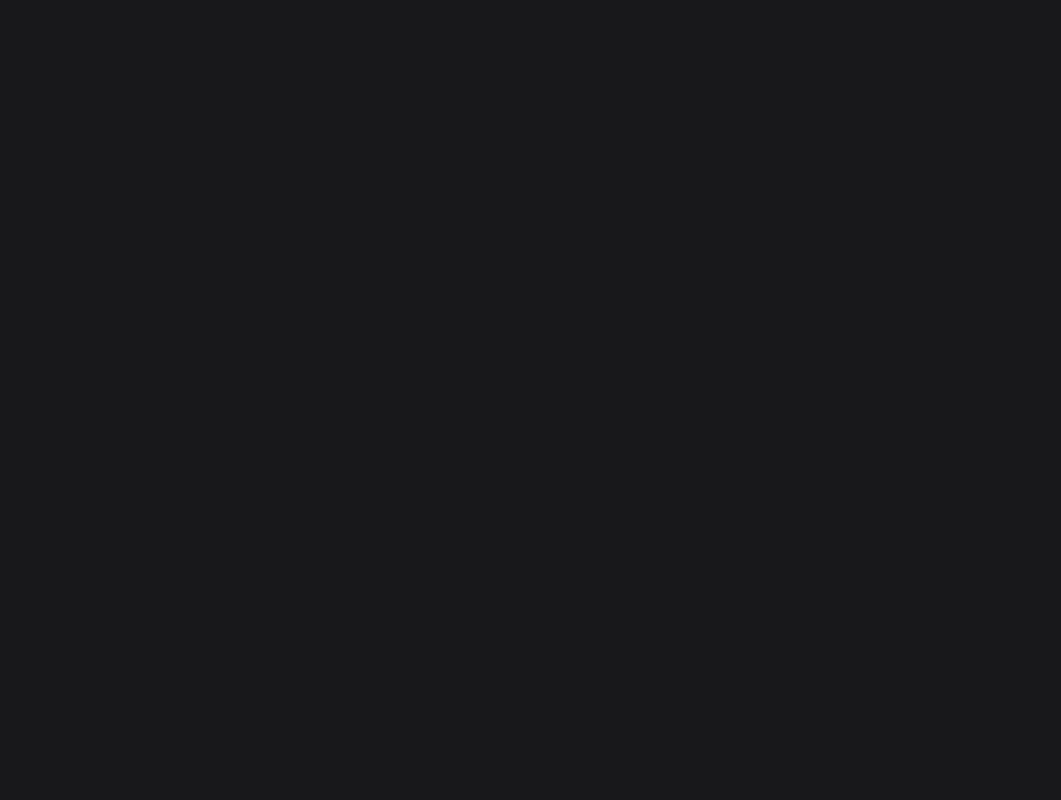
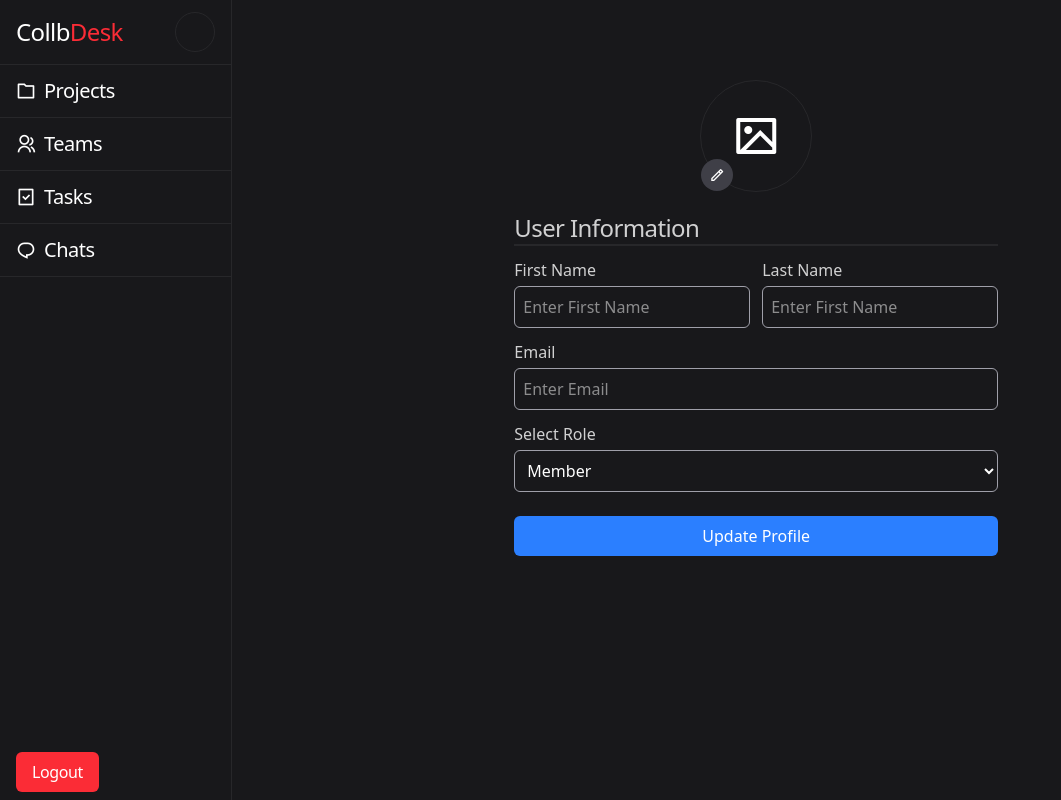
Before and after one commit to navneetnavneetnavneet/CollabDesk, a React (Vite) app in the folder Frontend/: page /edit-profile in a window 1280 px wide. Before the commit this address had no page. Shown: the whole page, without its empty margins (0-1061 px from the left). Built offline with nearby package versions, Linux system fonts and the light colour scheme.

Commit message:
edit profile page ui is done

```diff
--- a/Frontend/src/components/layout/DesktopSidebar.jsx
+++ b/Frontend/src/components/layout/DesktopSidebar.jsx
@@ -1,14 +1,18 @@
 import React from "react";
-import { Link } from "react-router-dom";
+import { Link, useNavigate } from "react-router-dom";
 
 const DesktopSidebar = () => {
+  const navigate = useNavigate();
   return (
     <aside className="relative w-72 h-full hidden sm:flex flex-col border-r border-zinc-800">
       <div className="w-full px-4 py-3 border-b border-zinc-800 flex items-center justify-between">
         <h1 className="text-2xl font-medium tracking-tight leading-none">
           Collb<span className="text-red-500">Desk</span>
         </h1>
-        <div className="w-10 h-10 rounded-full border border-zinc-800 overflow-hidden cursor-pointer"></div>
+        <div
+          onClick={() => navigate("/profile")}
+          className="w-10 h-10 rounded-full border border-zinc-800 overflow-hidden cursor-pointer"
+        ></div>
       </div>
       <Link
         to="/projects"
--- a/Frontend/src/pages/CreateNewProject.jsx
+++ b/Frontend/src/pages/CreateNewProject.jsx
@@ -3,7 +3,7 @@ import React from "react";
 const CreateNewProject = () => {
   return (
     <div className="w-full h-full">
-      <div className="w-full md:w-2/3 mx-auto px-4 sm:px-10 flex flex-col gap-5 pt-10 md:pt-20">
+      <div className="w-full md:w-2/3 lg:w-1/2 mx-auto px-4 sm:px-10 flex flex-col gap-5 pt-10 md:pt-20">
         <h1 className="text-2xl font-medium tracking-tight text-center">
           Create New Project
         </h1>
--- /dev/null
+++ b/Frontend/src/pages/EditProfile.jsx
@@ -0,0 +1,112 @@
+import React from "react";
+
+const EditProfile = () => {
+  return (
+    <div className="w-full h-full px-4 sm:px-10 text-white">
+      <div className="w-full md:w-2/3 lg:w-1/2 mx-auto pt-10 sm:pt-20 flex flex-col gap-5 items-center">
+        <div className="relative w-20 sm:w-28 h-20 sm:h-28 flex items-center justify-center rounded-full border border-zinc-800">
+          <i class="ri-image-line text-3xl sm:text-5xl font-thin"></i>
+          <div className="absolute bottom-0 left-0 w-6 sm:w-8 h-6 sm:h-8 rounded-full bg-zinc-700 flex items-center justify-center cursor-pointer">
+            <i className="ri-pencil-line"></i>
+          </div>
+          {/* <img
+            className="w-full h-full object-cover rounded-full"
+            src=""
+            alt=""
+          /> */}
+        </div>
+        <div className="w-full">
+          <h1 className="text-2xl font-normal tracking-tight opacity-80">
+            User Information
+          </h1>
+          <div className="w-full h-[2px] bg-zinc-800"></div>
+          <form className="w-full flex flex-col gap-3 pt-3">
+            <div className="w-full flex gap-3">
+              <div className="w-1/2 flex flex-col gap-1">
+                <label
+                  className="text-base font-normal opacity-80"
+                  htmlFor="firstName"
+                >
+                  First Name
+                </label>
+                <input
+                  id="firstName"
+                  name="firstName"
+                  type="text"
+                  placeholder="Enter First Name"
+                  className="w-full px-2 py-2 rounded-md outline-none border border-zinc-400"
+                />
+              </div>
+              <div className="w-1/2 flex flex-col gap-1">
+                <label
+                  className="text-base font-normal opacity-80"
+                  htmlFor="lastName"
+                >
+                  Last Name
+                </label>
+                <input
+                  id="lastName"
+                  name="lastName"
+                  type="text"
+                  placeholder="Enter First Name"
+                  className="w-full px-2 py-2 rounded-md outline-none border border-zinc-400"
+                />
+              </div>
+            </div>
+            <div className="flex flex-col gap-1">
+              <label
+                className="text-base font-normal opacity-80"
+                htmlFor="email"
+              >
+                Email
+              </label>
+              <input
+                id="email"
+                name="email"
+                type="email"
+                placeholder="Enter Email"
+                className="w-full px-2 py-2 rounded-md outline-none border border-zinc-400"
+              />
+            </div>
+            <div className="flex flex-col gap-1">
+              <label
+                className="text-base font-normal opacity-80"
+                htmlFor="role"
+              >
+                Select Role
+              </label>
+              <select
+                id="role"
+                className="w-full px-2 py-2 rounded-md outline-none border border-zinc-400"
+              >
+                <option
+                  value="member"
+                  className="text-base font-normal opacity-80 text-black tracking-tight"
+                >
+                  Member
+                </option>
+                <option
+                  value="admin"
+                  className="text-base font-normal opacity-80 text-black tracking-tight"
+                >
+                  Admin
+                </option>
+                <option
+                  value="manager"
+                  className="text-base font-normal opacity-80 text-black tracking-tight"
+                >
+                  Manager
+                </option>
+              </select>
+            </div>
+            <button className="w-full mt-3 px-2 py-2 rounded-md text-white bg-blue-500 hover:bg-blue-600 duration-300 cursor-pointer">
+              Update Profile
+            </button>
+          </form>
+        </div>
+      </div>
+    </div>
+  );
+};
+
+export default EditProfile;
--- a/Frontend/src/pages/Profile.jsx
+++ b/Frontend/src/pages/Profile.jsx
@@ -7,7 +7,7 @@ const Profile = () => {
   return (
     <div className="w-full h-full px-4 sm:px-10">
       <div className="w-full md:w-2/3 lg:w-2/3 mx-auto pt-10 sm:pt-20 flex flex-col gap-5 items-center">
-        <div className="w-28 h-28 rounded-full border border-zinc-800 overflow-hidden"></div>
+        <div className="w-20 sm:w-28 h-20 sm:h-28 rounded-full border border-zinc-800 overflow-hidden"></div>
         <div className="flex flex-col items-center justify-center">
           <h3 className="text-[1.5rem] font-medium tracking-tight">
             Name : Navneet Singh Solanki
--- a/Frontend/src/routes/MainRoutes.jsx
+++ b/Frontend/src/routes/MainRoutes.jsx
@@ -7,6 +7,7 @@ import Layout from "../components/layout/Layout";
 import Projects from "../pages/Projects";
 import CreateNewProject from "../pages/CreateNewProject";
 import Profile from "../pages/Profile";
+import EditProfile from "../pages/EditProfile";
 
 const MainRoutes = () => {
   return (
@@ -19,6 +20,7 @@ const MainRoutes = () => {
         <Route path="/projects" element={<Projects />} />
         <Route path="/create-new-project" element={<CreateNewProject />} />
         <Route path="/profile" element={<Profile />} />
+        <Route path="/edit-profile" element={<EditProfile />} />
       </Route>
     </Routes>
   );
```
